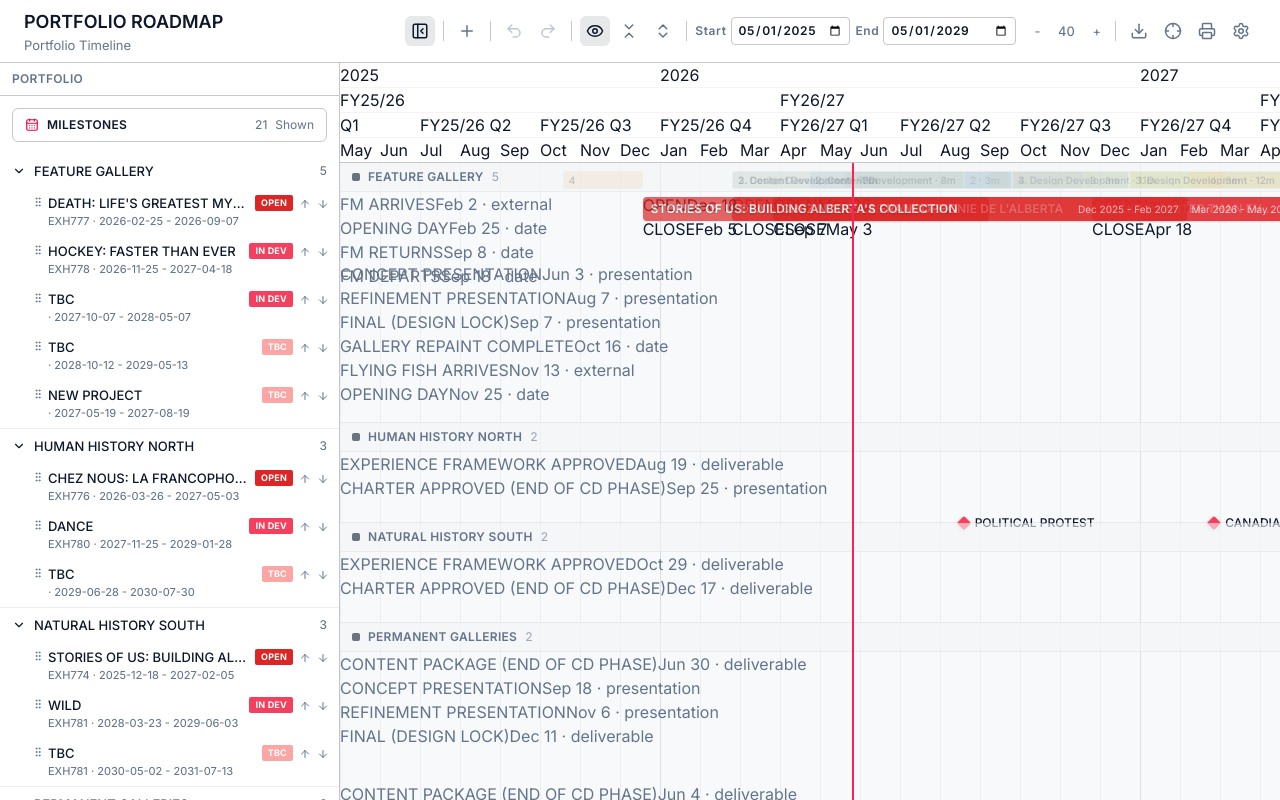
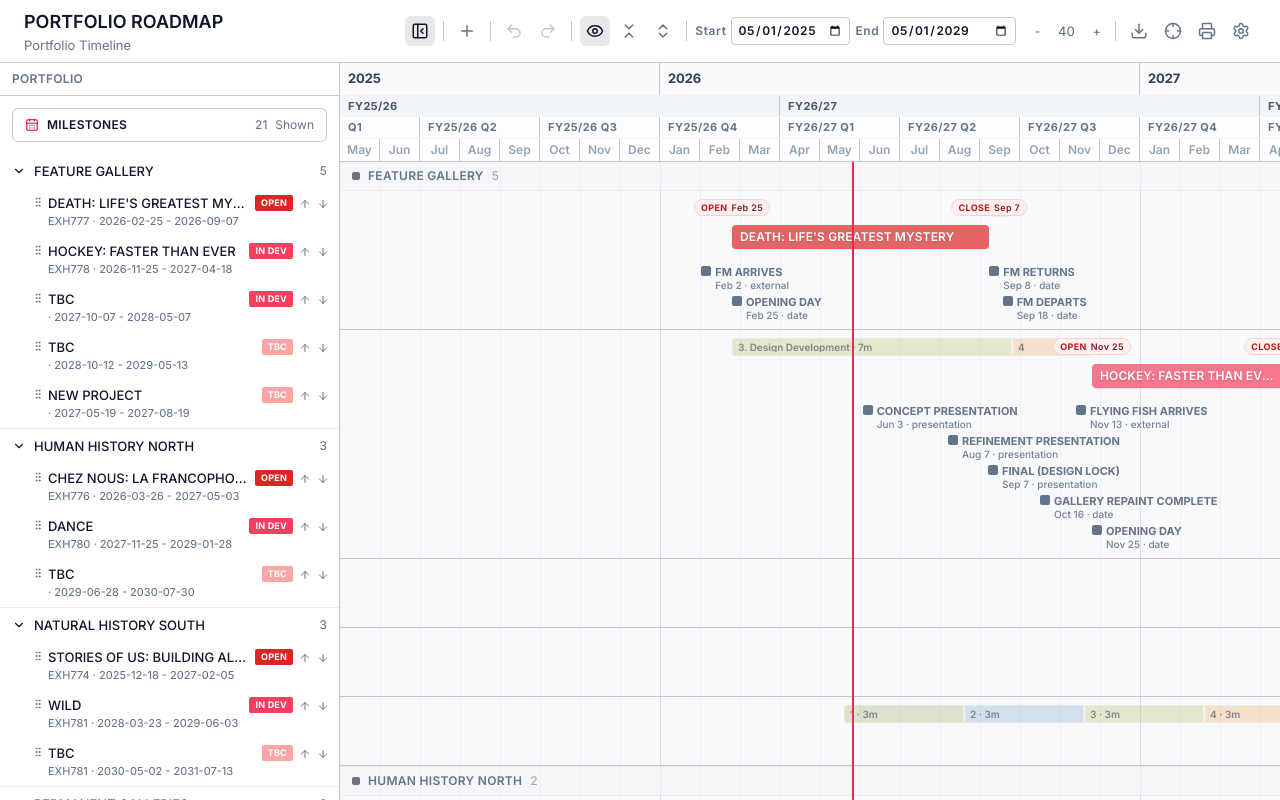
Before and after one commit to sbaraki/RoadmapTool-v3, a React (Vite) app: page / in a window 1280 px wide. Built offline with nearby package versions, Linux system fonts and the light colour scheme; the HTML template or start-up script is replaced by a standard one.

Commit message:
Restore missing milestone/lane/delivery CSS that was accidentally deleted

```diff
--- a/src/index.css
+++ b/src/index.css
@@ -380,7 +380,176 @@ body {
   pointer-events: none;
 }
 
-/* ── Today ── */
+/* ── Lane row ── */
+.lane-row {
+  position: relative;
+  height: 68px;
+  overflow: hidden;
+  transition: background 120ms;
+}
+.lane-row:hover {
+  background: rgba(0,0,0,0.02);
+}
+.lane-row:nth-child(even) {
+  background: rgba(0,0,0,0.01);
+}
+.lane-row:nth-child(even):hover {
+  background: rgba(0,0,0,0.03);
+}
+
+/* Each project + its milestones forms a visual block */
+.project-block {
+  border-bottom: 1px solid var(--color-outline-variant);
+  overflow: hidden;
+}
+
+/* ── Milestone markers ── */
+.milestone-marker {
+  position: absolute;
+  z-index: 15;
+  user-select: none;
+  -webkit-user-select: none;
+}
+.milestone-marker-dragging {
+  z-index: 80;
+  filter: drop-shadow(0 8px 14px rgba(15,23,42,0.22));
+}
+
+/* Colored square at the exact date position */
+.milestone-square {
+  position: absolute;
+  left: 0;
+  top: 2px;
+  width: 10px;
+  height: 10px;
+  border-radius: 2px;
+  cursor: grab;
+  z-index: 3;
+}
+.milestone-square:active {
+  cursor: grabbing;
+}
+
+/* Label sits to the right of the square */
+.milestone-label {
+  position: absolute;
+  left: 14px;
+  top: 2px;
+  font-size: 11px;
+  font-weight: 650;
+  white-space: nowrap;
+  pointer-events: none;
+  line-height: 1.25;
+  max-width: 200px;
+}
+
+.milestone-label-title {
+  display: inline;
+  overflow: hidden;
+  text-overflow: ellipsis;
+  max-width: 100%;
+}
+
+.milestone-meta {
+  display: block;
+  font-size: 10px;
+  color: rgba(100,116,139,0.9);
+  font-weight: 500;
+  overflow: hidden;
+  text-overflow: ellipsis;
+  max-width: 100%;
+}
+
+.milestone-date-preview {
+  position: absolute;
+  left: 50%;
+  top: -24px;
+  transform: translateX(-50%);
+  z-index: 90;
+  padding: 2px 6px;
+  border-radius: 999px;
+  background: #0f172a;
+  color: #fff;
+  font-size: 10px;
+  font-weight: 700;
+  white-space: nowrap;
+  pointer-events: none;
+}
+
+.delivery-pin {
+  position: absolute;
+  left: 0;
+  top: -22px;
+  transform: translateX(-50%);
+  font-size: 9px;
+  letter-spacing: 0.04em;
+  font-weight: 700;
+  color: #b91c1c;
+  background: #fff1f2;
+  border: 1px solid #fecdd3;
+  border-radius: 999px;
+  padding: 1px 6px;
+  pointer-events: none;
+  display: inline-flex;
+  align-items: center;
+  gap: 4px;
+  white-space: nowrap;
+  z-index: 18;
+}
+
+.delivery-pin-date {
+  color: #7f1d1d;
+  font-weight: 600;
+}
+
+.delivery-pin-close {
+  left: 100%;
+}
+
+/* ── Timeline Header ── */
+.timeline-year-header {
+  font-size: 13px;
+  font-weight: 700;
+  color: #334155;
+  letter-spacing: -0.01em;
+  padding: 6px 8px;
+  border-right: 1px solid var(--color-outline-variant);
+  opacity: 1;
+  background: #f8fafc;
+}
+.timeline-fiscal-year-header {
+  font-size: 11px;
+  font-weight: 700;
+  color: #475569;
+  letter-spacing: 0.04em;
+  text-transform: uppercase;
+  padding: 2px 8px;
+  border-right: 1px solid var(--color-outline-variant);
+  opacity: 1;
+  background: #f1f5f9;
+}
+.timeline-quarter-header {
+  font-size: 11px;
+  font-weight: 700;
+  color: #64748b;
+  letter-spacing: 0.04em;
+  text-transform: uppercase;
+  padding: 2px 8px;
+  border-right: 1px solid var(--color-outline-variant);
+  opacity: 1;
+  background: #fbfdff;
+}
+.timeline-month-header {
+  font-size: 12px;
+  font-weight: 600;
+  color: #94a3b8;
+  text-align: center;
+  padding: 2px 0;
+  border-right: 1px solid var(--color-outline-variant);
+  opacity: 1;
+  background: #ffffff;
+}
+
 /* ── Lane header accent bar ── */
 .lane-accent {
   width: 3px;
```
